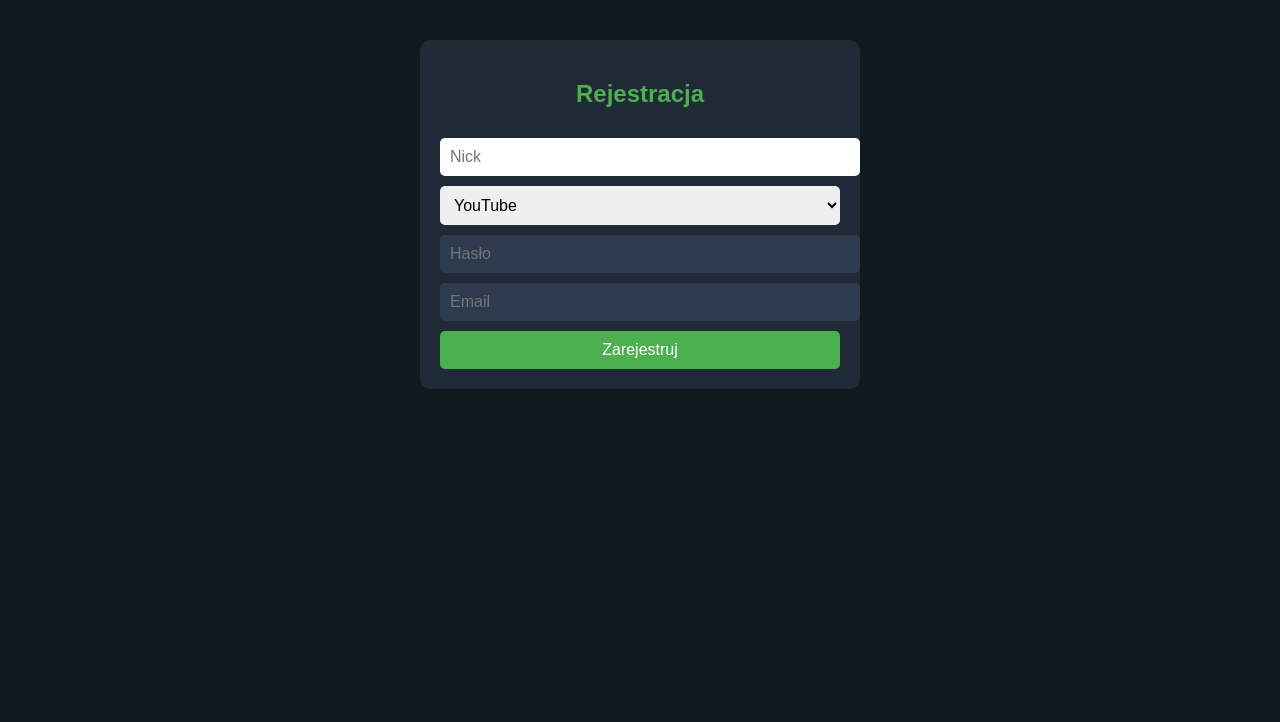
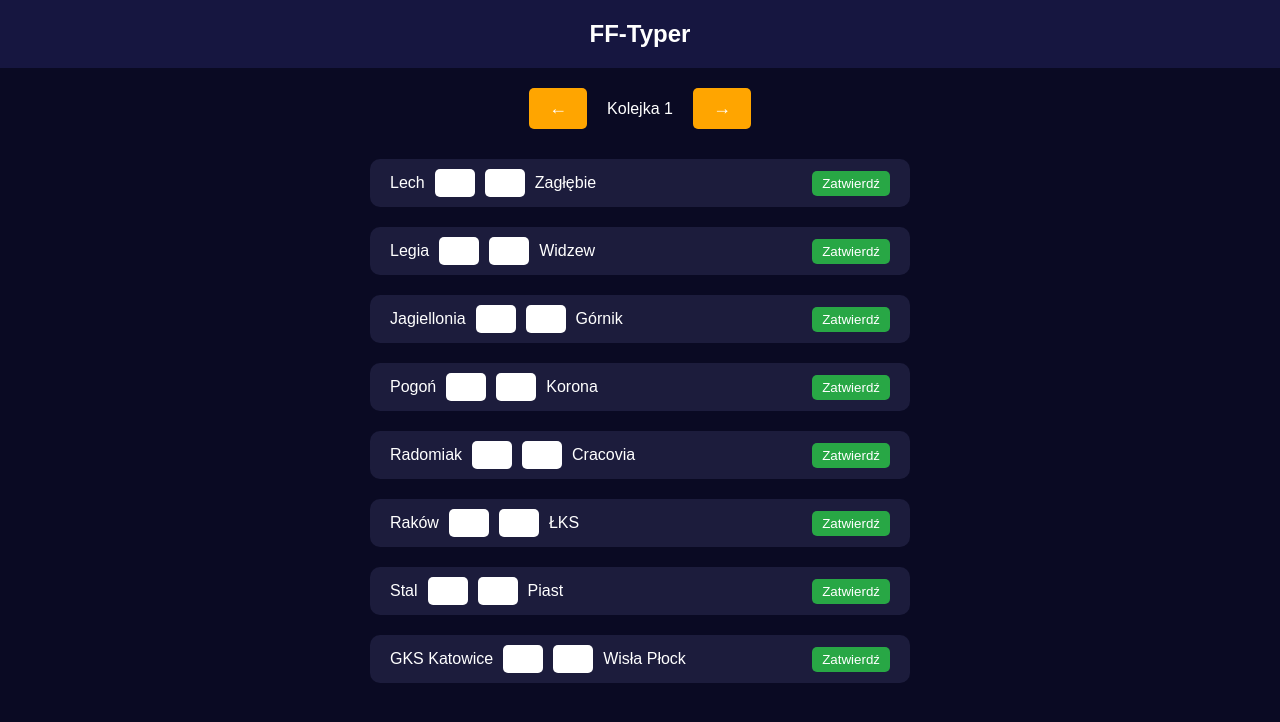
Before and after one commit to MegaBubek/FF-Typer, a plain HTML site: page index.html in a window 1280 px wide. Drawn offline with Linux system fonts and the light colour scheme.

Commit message:
Update index.html

```diff
--- a/index.html
+++ b/index.html
@@ -1,141 +1,141 @@
 <!DOCTYPE html><html lang="pl">
 <head>
   <meta charset="UTF-8">
+  <meta name="viewport" content="width=device-width, initial-scale=1.0">
   <title>FF-Typer</title>
-  <meta name="viewport" content="width=device-width, initial-scale=1.0">
   <style>
     body {
+      margin: 0;
       font-family: Arial, sans-serif;
-      background-color: #101820;
-      color: white;
-      margin: 0;
-      padding: 0;
-    }.container {
-  max-width: 400px;
-  margin: 40px auto;
+      background-color: #0a0a23;
+      color: #fff;
+      text-align: center;
+    }
+    header {
+      background-color: #161640;
       padding: 20px;
-  background-color: #1f2a36;
+      font-size: 24px;
+      font-weight: bold;
+    }
+    .match-container {
+      display: flex;
+      flex-direction: column;
+      align-items: center;
+      margin: 20px;
+    }
+    .match {
+      background-color: #1c1c3c;
       border-radius: 10px;
-}
-
-h2 {
-  text-align: center;
-  color: #4caf50;
-}
-
-input, select, button {
-  width: 100%;
-  padding: 10px;
-  margin-top: 10px;
-  border: none;
-  border-radius: 5px;
-  font-size: 16px;
-}
-
-input[type="password"], input[type="email"] {
-  background-color: #2e3b4e;
-  color: white;
-}
-
-.typer-section {
-  display: none;
-  padding: 20px;
-  max-width: 500px;
-  margin: auto;
-}
-
-.match {
+      padding: 10px 20px;
+      margin: 10px 0;
       display: flex;
       justify-content: space-between;
       align-items: center;
-  margin: 10px 0;
-  background: #2e3b4e;
-  padding: 10px;
+      width: 90%;
+      max-width: 500px;
+    }
+    .teams {
+      display: flex;
+      gap: 10px;
+      align-items: center;
+    }
+    .score-input {
+      width: 30px;
+      padding: 5px;
+      font-size: 16px;
+      text-align: center;
+      border: none;
       border-radius: 5px;
     }
+    .submit-button {
+      background-color: #28a745;
+      color: white;
+      border: none;
+      padding: 5px 10px;
+      border-radius: 5px;
+      cursor: pointer;
+    }
+    .round-nav {
+      display: flex;
+      justify-content: center;
+      align-items: center;
+      gap: 20px;
+      margin: 20px;
+    }
+    .nav-button {
+      background-color: #ffa500;
+      color: white;
+      border: none;
+      padding: 10px 20px;
+      border-radius: 5px;
+      cursor: pointer;
+      font-size: 18px;
+    }
+  </style>
+</head>
+<body>
+  <header>FF-Typer</header>
+  <div class="round-nav">
+    <button class="nav-button" onclick="changeRound(-1)">&#8592;</button>
+    <span id="round-title">Kolejka 1</span>
+    <button class="nav-button" onclick="changeRound(1)">&#8594;</button>
+  </div>
+  <div id="matches" class="match-container"></div>  <script>
+    const matchesByRound = [
+      [
+        ['Lech', 'Zagłębie'],
+        ['Legia', 'Widzew'],
+        ['Jagiellonia', 'Górnik'],
+        ['Pogoń', 'Korona'],
+        ['Radomiak', 'Cracovia'],
+        ['Raków', 'ŁKS'],
+        ['Stal', 'Piast'],
+        ['GKS Katowice', 'Wisła Płock']
+      ],
+      [
+        ['Górnik', 'Pogoń'],
+        ['Cracovia', 'Lech'],
+        ['ŁKS', 'Radomiak'],
+        ['Zagłębie', 'Raków'],
+        ['Widzew', 'Jagiellonia'],
+        ['Wisła Płock', 'Legia'],
+        ['Korona', 'Stal'],
+        ['Piast', 'GKS Katowice']
+      ]
+    ];
 
-.score-input {
-  display: flex;
-  gap: 10px;
+    let currentRound = 0;
+
+    function renderMatches() {
+      document.getElementById('round-title').innerText = `Kolejka ${currentRound + 1}`;
+      const container = document.getElementById('matches');
+      container.innerHTML = '';
+      matchesByRound[currentRound].forEach(([home, away]) => {
+        const matchEl = document.createElement('div');
+        matchEl.className = 'match';
+
+        matchEl.innerHTML = `
+          <div class="teams">
+            <span>${home}</span>
+            <input type="number" class="score-input" min="0" max="99">
+            <input type="number" class="score-input" min="0" max="99">
+            <span>${away}</span>
+          </div>
+          <button class="submit-button">Zatwierdź</button>
+        `;
+
+        container.appendChild(matchEl);
+      });
     }
 
-.score-input input {
-  width: 40px;
-  text-align: center;
-  background-color: #fff;
-  color: #000;
-  border-radius: 5px;
-}
-
-button {
-  background-color: #4caf50;
-  color: white;
-  cursor: pointer;
-}
-
-  </style>
-</head>
-<body><div id="register-section" class="container">
-  <h2>Rejestracja</h2>
-  <input type="text" id="nick" placeholder="Nick">
-  <select id="platform">
-    <option value="YouTube">YouTube</option>
-    <option value="Instagram">Instagram</option>
-    <option value="TikTok">TikTok</option>
-  </select>
-  <input type="password" id="password" placeholder="Hasło">
-  <input type="email" id="email" placeholder="Email">
-  <button onclick="register()">Zarejestruj</button>
-</div><div id="typer-section" class="typer-section">
-  <h2>FF-Typer – Kolejka 1</h2>  <div class="match">
-    <span>Legia Warszawa vs Lech Poznań</span>
-    <div class="score-input">
-      <input type="number" inputmode="numeric" min="0" placeholder="0">
-      <input type="number" inputmode="numeric" min="0" placeholder="0">
-    </div>
-  </div>  <div class="match">
-    <span>Cracovia vs Jagiellonia</span>
-    <div class="score-input">
-      <input type="number" inputmode="numeric" min="0" placeholder="0">
-      <input type="number" inputmode="numeric" min="0" placeholder="0">
-    </div>
-  </div>  <div class="match">
-    <span>Widzew vs Górnik Zabrze</span>
-    <div class="score-input">
-      <input type="number" inputmode="numeric" min="0" placeholder="0">
-      <input type="number" inputmode="numeric" min="0" placeholder="0">
-    </div>
-  </div>  <div class="match">
-    <span>Piast Gliwice vs Raków</span>
-    <div class="score-input">
-      <input type="number" inputmode="numeric" min="0" placeholder="0">
-      <input type="number" inputmode="numeric" min="0" placeholder="0">
-    </div>
-  </div>
-</div><script>
-  function register() {
-    const nick = document.getElementById('nick').value;
-    const platform = document.getElementById('platform').value;
-    const password = document.getElementById('password').value;
-    const email = document.getElementById('email').value;
-
-    if (nick && platform && password && email) {
-      const user = { nick, platform, password, email };
-      localStorage.setItem('userFFTyper', JSON.stringify(user));
-      showTyper();
+    function changeRound(offset) {
+      const newRound = currentRound + offset;
+      if (newRound >= 0 && newRound < matchesByRound.length) {
+        currentRound = newRound;
+        renderMatches();
       }
     }
 
-  function showTyper() {
-    document.getElementById('register-section').style.display = 'none';
-    document.getElementById('typer-section').style.display = 'block';
-  }
-
-  window.onload = function () {
-    const savedUser = localStorage.getItem('userFFTyper');
-    if (savedUser) {
-      showTyper();
-    }
-  };
+    renderMatches();
   </script></body>
 </html>
```
Lines whose indentation alone changed are shown as unchanged.
